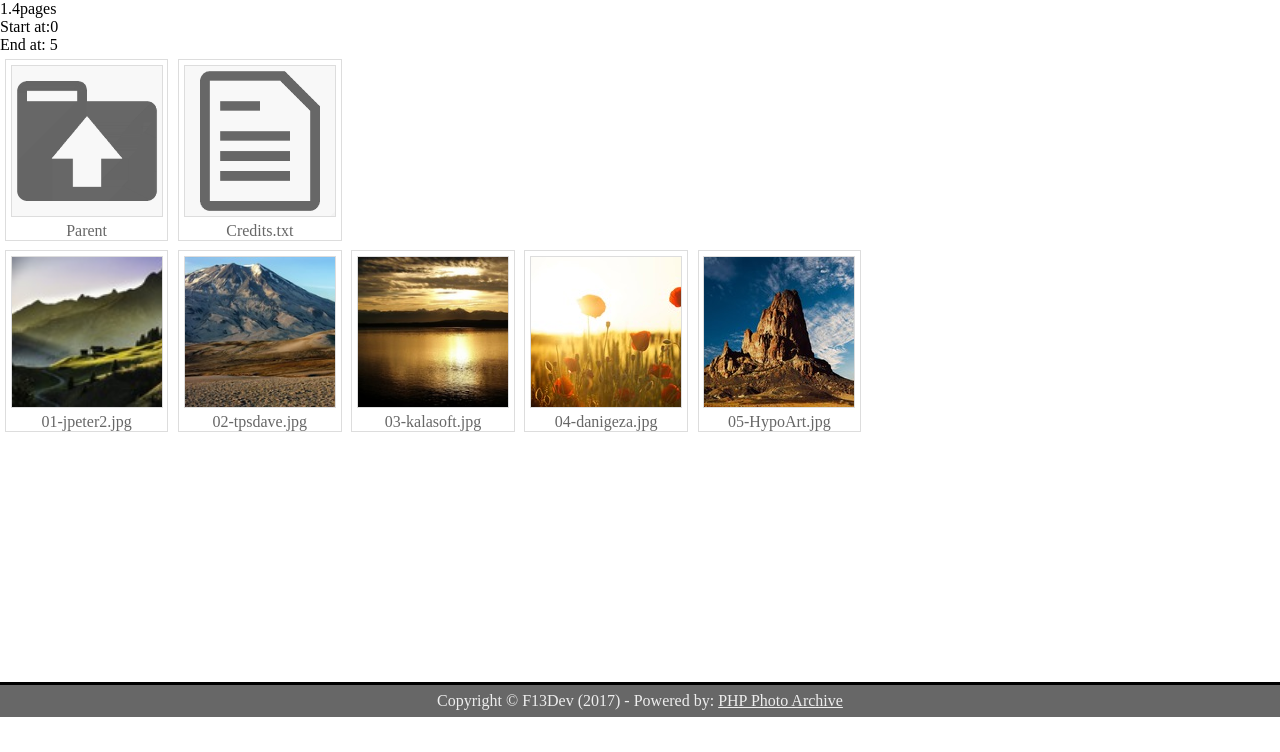
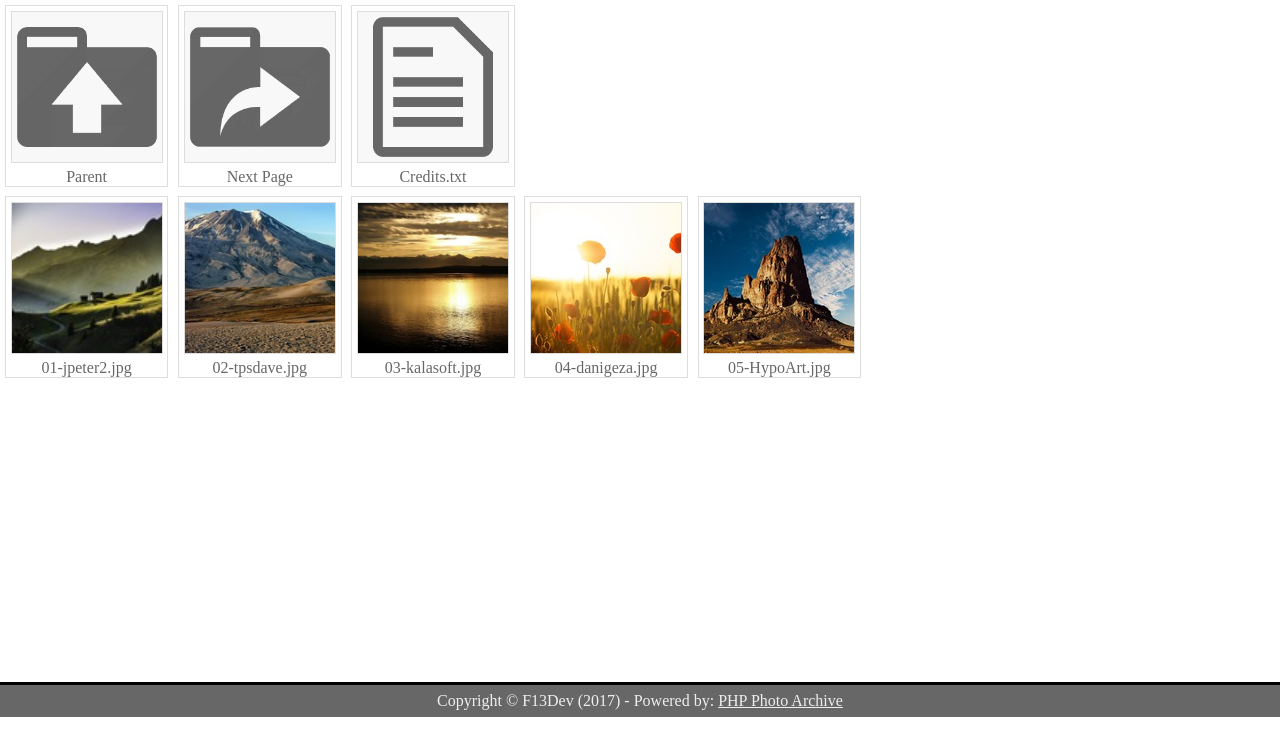
Before and after one commit to f13dev/PHP-Photo-Archive, a PHP site: page /index.php?dir=Landscape in a window 1280 px wide. Shown: the part 83-835 px from the top of the page. After the commit the page ends 800 px from the top, so only its background shows below. Run offline with PHP 8.4, Linux system fonts and the light colour scheme; some libraries are stand-ins or nearby versions.

Commit message:
First iteration of pagination

```diff
--- a/index.php
+++ b/index.php
@@ -23,19 +23,10 @@ $fileUtility = new FileUtility();
 
 $fileCount = $theDir->getFileCount();
 
-if ($fileCount > FILES_PER_PAGE) {
-  if ($page > 1)
-  {
-    echo 'Back a page';
-  }
-  echo $fileCount/FILES_PER_PAGE . 'pages';
-}
-
-$start = $page * FILES_PER_PAGE - FILES_PER_PAGE  ;
-echo '<br /> Start at:' . $start;
+$numPages = ceil($fileCount / FILES_PER_PAGE);
+$start = $page * FILES_PER_PAGE - FILES_PER_PAGE;
 $end = $page * FILES_PER_PAGE;
-if ($end > $fileCount) { $end = $fileCount - 1; }
-echo '<br /> End at: ' . $end;
+if ($end > $fileCount) { $end = $fileCount; }
 // Check if the dir exists
 ?>
 <!DOCTYPE html>
@@ -58,7 +49,14 @@ echo '<br /> End at: ' . $end;
     <h1>Photo archive</h1>
     <div class="right">
       Viewing: /<?php echo $dir ?><br />
-      files: <?php echo ($start + 1) . ' to ' . $end . ' of ' . $fileCount; ?>
+      files:
+      <?php
+      if ($fileCount > FILES_PER_PAGE)
+      {
+        echo ($start + 1) . ' to ' . $end . ' of ';
+      }
+      echo $fileCount;
+      ?>
     </div>
   </header>
   <main>
@@ -75,6 +73,33 @@ echo '<br /> End at: ' . $end;
             <span>Parent</span>
           </div>
         </a>';
+      }
+
+      if ($fileCount > FILES_PER_PAGE)
+      {
+        if ($page > 1)
+        {
+          echo '
+          <a href="?dir=' . $theDir->getDir() . '&page=' . ($page - 1) . '">
+            <div class="item">
+              <div class="icon prevPage">
+              </div>
+              <span>Previous Page</span>
+            </div>
+          </a>';
+        }
+
+        if ($page < $numPages)
+        {
+          echo '
+          <a href="?dir=' . $theDir->getDir() . '&page=' . ($page + 1) . '">
+            <div class="item">
+              <div class="icon nextPage">
+              </div>
+              <span>Next Page</span>
+            </div>
+          </a>';
+        }
       }
 
       // Show sub dir buttons
--- a/skin/style.php
+++ b/skin/style.php
@@ -131,6 +131,13 @@ footer a:hover {
   background-image: url(../inc/images/document.png);
 }
 
+.prevPage {
+  background-image: url(../inc/images/prev.png);
+}
+
+.nextPage {
+  background-image: url(../inc/images/next.png);
+
 /**
  * FancyBox download button
  */
```
Also changed, not shown: inc/images/next.png (added), inc/images/prev.png (added).
